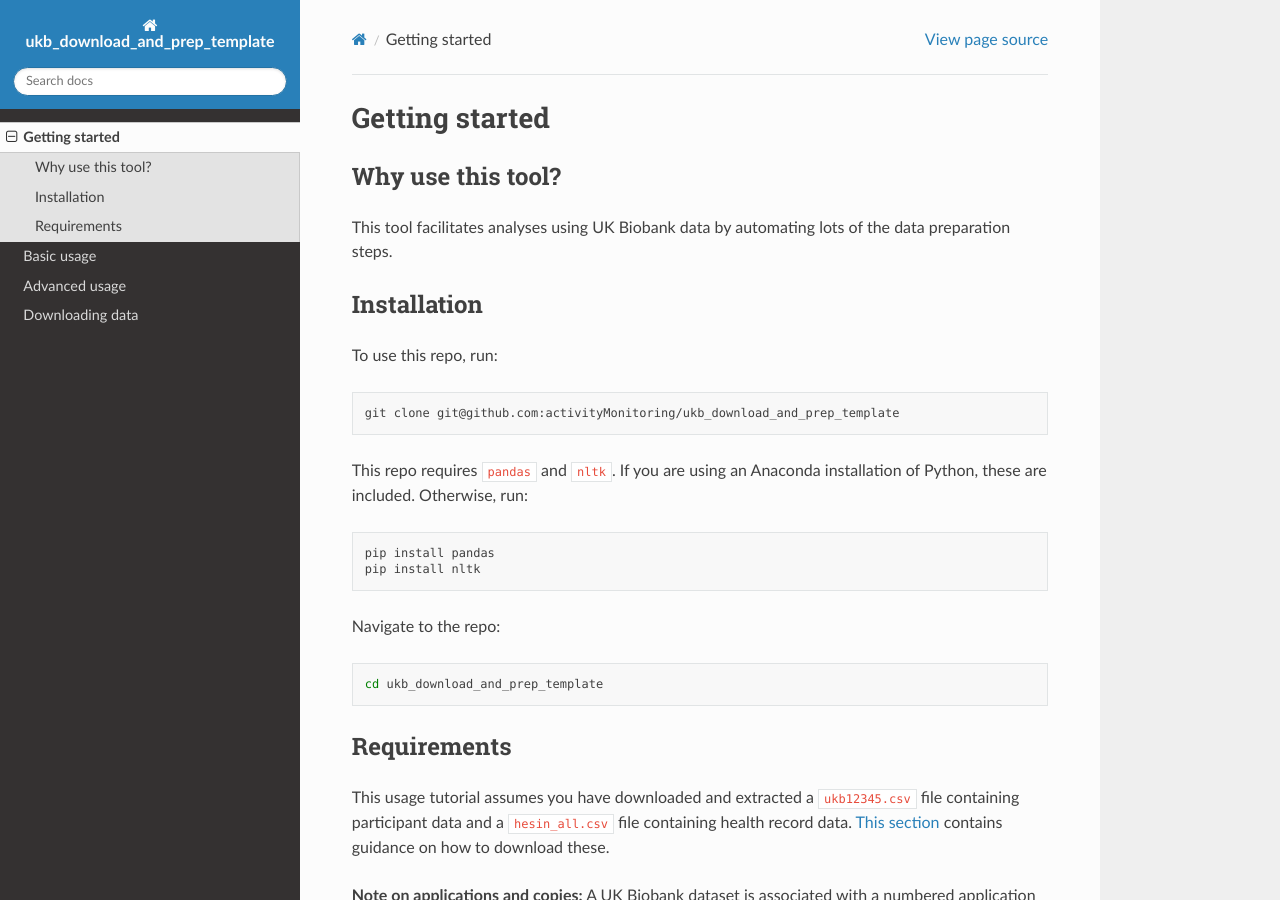
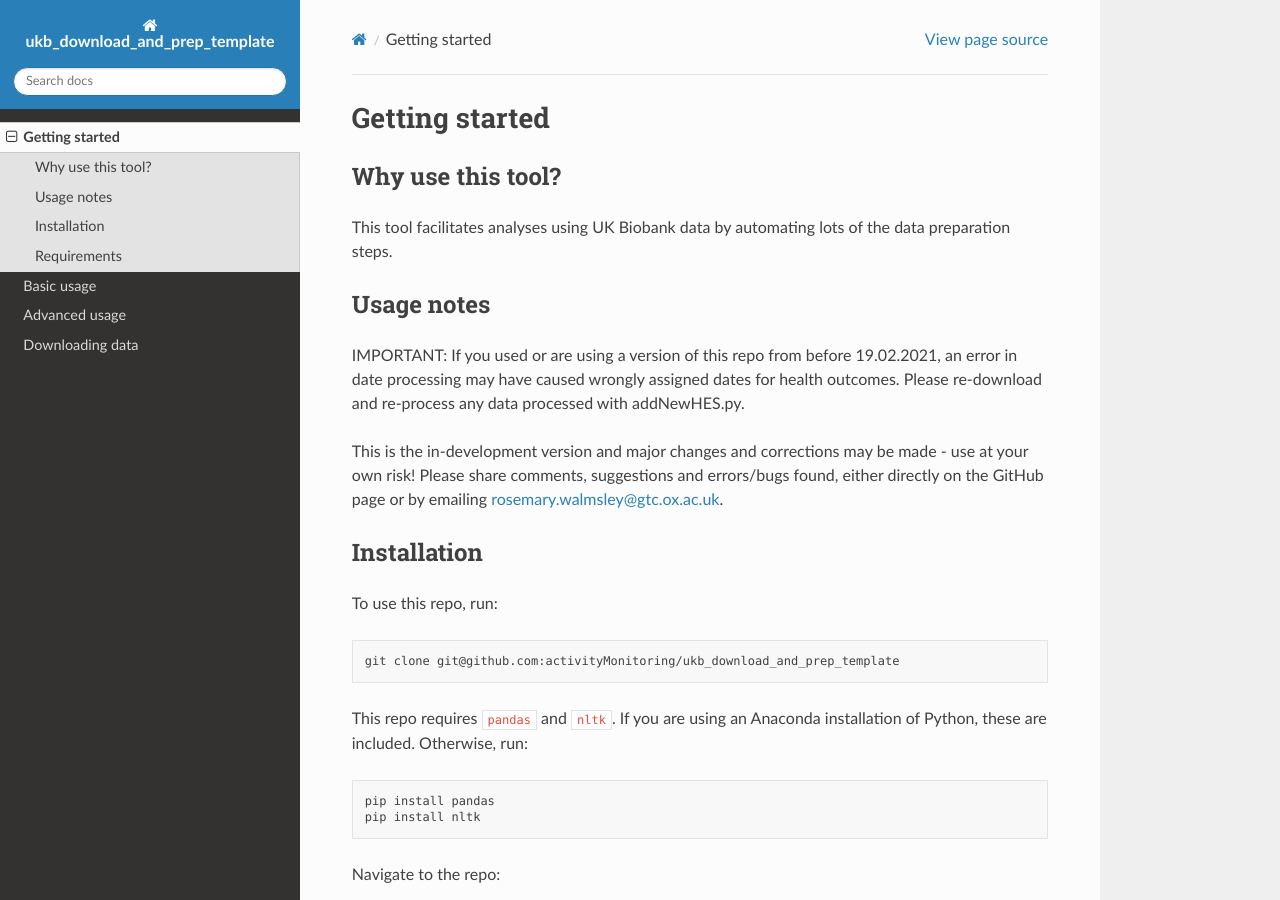
Before and after one commit to OxWearables/ukb_download_and_prep_template, a Sphinx documentation site: the page built from docs/started.rst, in a window 1280 px wide and 900 px high. Built offline with Sphinx 7.4.7 and the Read the Docs theme 2.0.0, drawn with Linux system fonts in a browser that asks for light colours.

Commit message:
Update started.rst

```diff
--- a/docs/started.rst
+++ b/docs/started.rst
@@ -6,6 +6,13 @@ Getting started
 Why use this tool?
 ********************
 This tool facilitates analyses using UK Biobank data by automating lots of the data preparation steps.
+
+*******************
+Usage notes
+*******************
+IMPORTANT: If you used or are using a version of this repo from before 19.02.2021, an error in date processing may have caused wrongly assigned dates for health outcomes. Please re-download and re-process any data processed with addNewHES.py.
+
+This is the in-development version and major changes and corrections may be made - use at your own risk! Please share comments, suggestions and errors/bugs found, either directly on the GitHub page or by emailing rosemary.walmsley@gtc.ox.ac.uk.
 
 *************
 Installation
```
